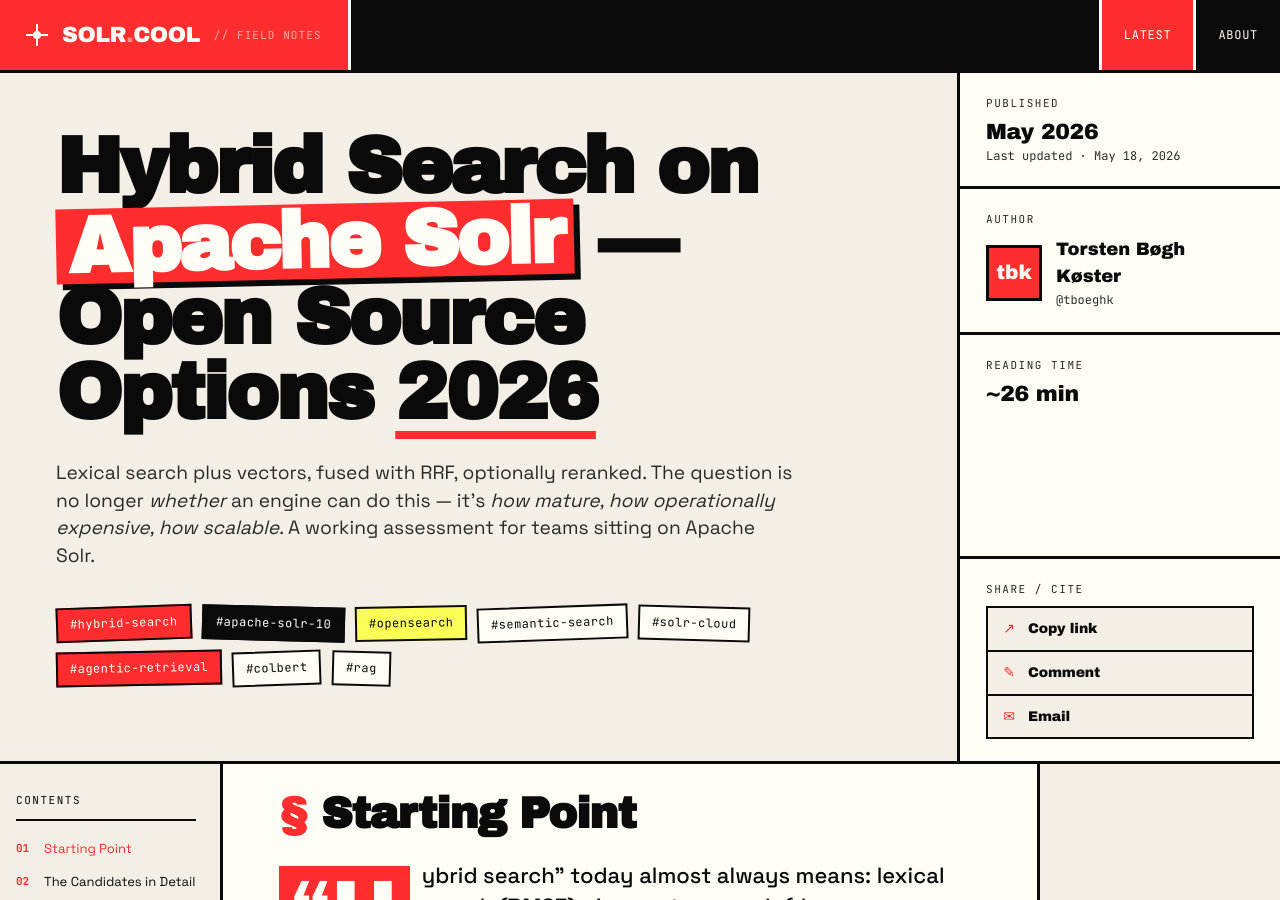
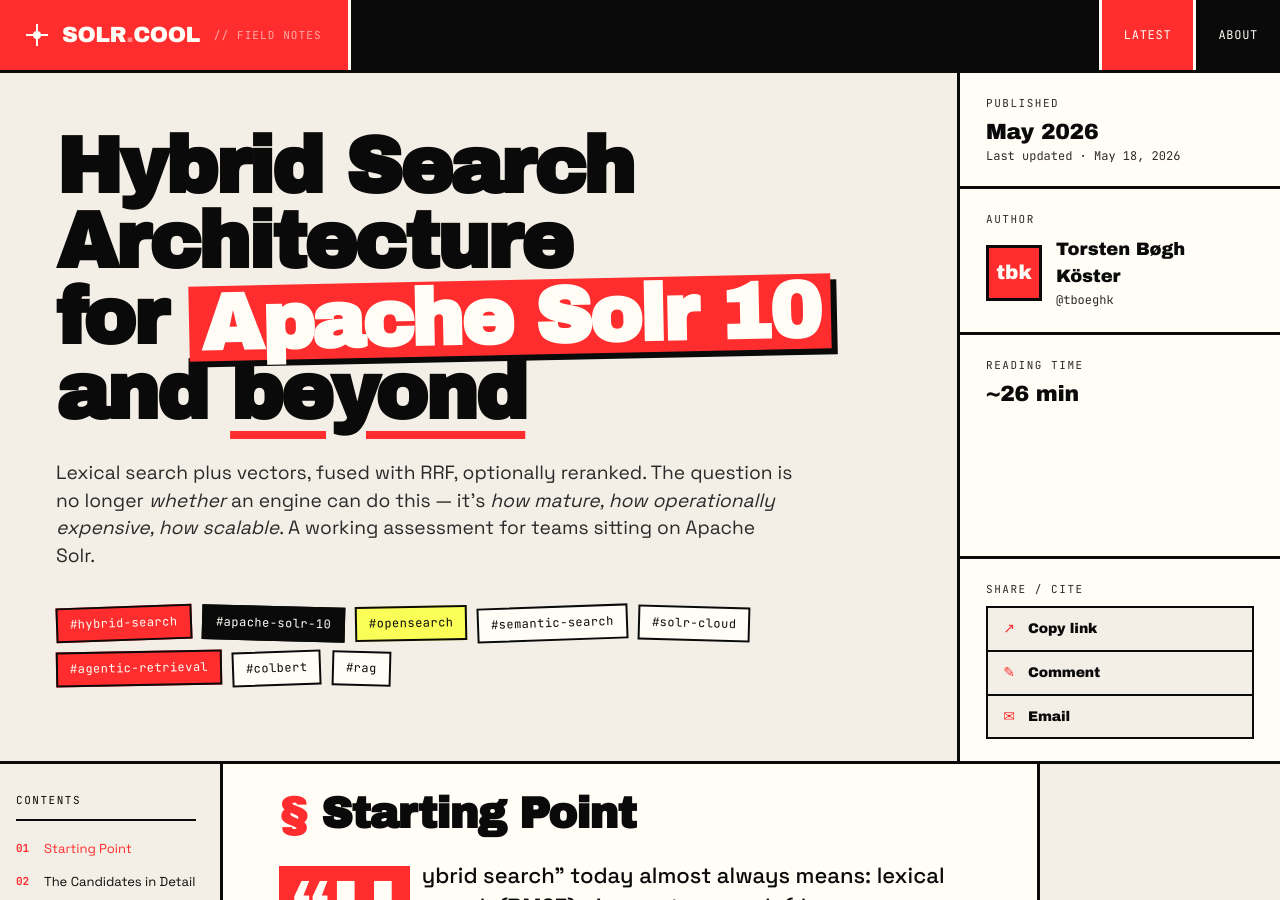
Before and after one commit to solr-cool/solr-cool.github.io, a Jekyll site: the page built from _posts/2026-05-18-hybrid-search-on-apache-solr.md, in a window 1280 px wide and 900 px high. Built offline with Jekyll 4.4.1, drawn with Linux system fonts in a browser that asks for light colours; some of the changed text lies outside the part shown.

Commit message:
update hallicunations & change title

```diff
--- a/_config.yml
+++ b/_config.yml
@@ -4,7 +4,7 @@
 url: https://solr.cool
 
 author:
-  name: Torsten Bøgh Køster
+  name: Torsten Bøgh Köster
   handle: tboeghk
   avatar_initials: tbk
 
--- a/_posts/2026-05-18-hybrid-search-on-apache-solr.md
+++ b/_posts/2026-05-18-hybrid-search-on-apache-solr.md
@@ -1,7 +1,7 @@
 ---
 layout: post
-title: "Hybrid Search on Apache Solr — Open Source Options 2026"
-title_html: 'Hybrid Search on <span class="hl">Apache&nbsp;Solr</span> &mdash;<br />Open Source<br />Options <span class="ul">2026</span>'
+title: Hybrid Search Architecture for Apache Solr 10 and beyond
+title_html: 'Hybrid Search Architecture<br />for <span class="hl">Apache&nbsp;Solr&nbsp;10</span> and <span class="ul">beyond</span>'
 lede: 'Lexical search plus vectors, fused with RRF, optionally reranked. The question is no longer <em>whether</em> an engine can do this &mdash; it&rsquo;s <em>how mature, how operationally expensive, how scalable</em>. A working assessment for teams sitting on Apache Solr.'
 description: "An honest 2026 assessment of open-source hybrid-search options on top of Apache Solr — Solr 10, OpenSearch, Elasticsearch, Vespa, Qdrant/Weaviate — and the layered architecture that keeps the engine replaceable."
 published: 2026-05-18
```
Also changed, not shown: README.md (added).
